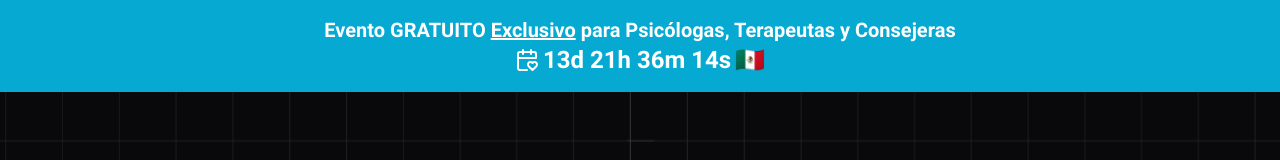
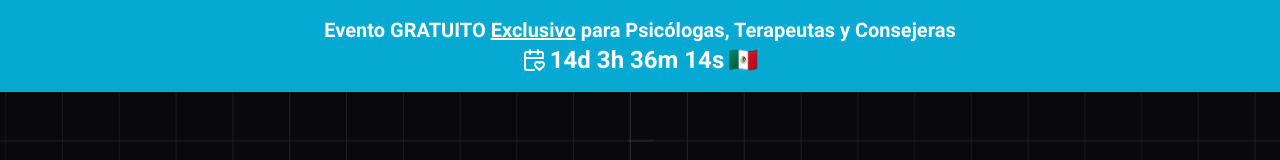
Before and after one commit to zabuzadev/LZTO-KARINA-FEV25, a website: page taller/index.html in a window 1280 px wide. Shown: the top 160 px of the page. Drawn offline with Linux system fonts and the light colour scheme.

Commit message:
Update index.html

```diff
--- a/taller/index.html
+++ b/taller/index.html
@@ -382,17 +382,17 @@
 
         const countdownElement = document.getElementById('timer');
         const targetDate = new Date('January 27, 2025 19:00:00');
-        const currentday = new Date();
-        console.log(currentday);
+        const options = { timeZone: 'America/Mexico_City' };
 
         function updateCountdown() {
             const now = new Date();
-            const diff = targetDate - now;
+            const dataHoraMexico = new Date(now.toLocaleString('en-US', { timeZone: 'America/Mexico_City' }));
+            const diff = targetDate - dataHoraMexico;
 
             if (diff <= 0) {
-                countdownElement.textContent = 'O evento já começou!';
-                clearInterval(interval);
-                return;
+            countdownElement.textContent = '¡El evento ya comenzó!';
+            clearInterval(interval);
+            return;
             }
 
             const days = Math.floor(diff / (1000 * 60 * 60 * 24));
```
